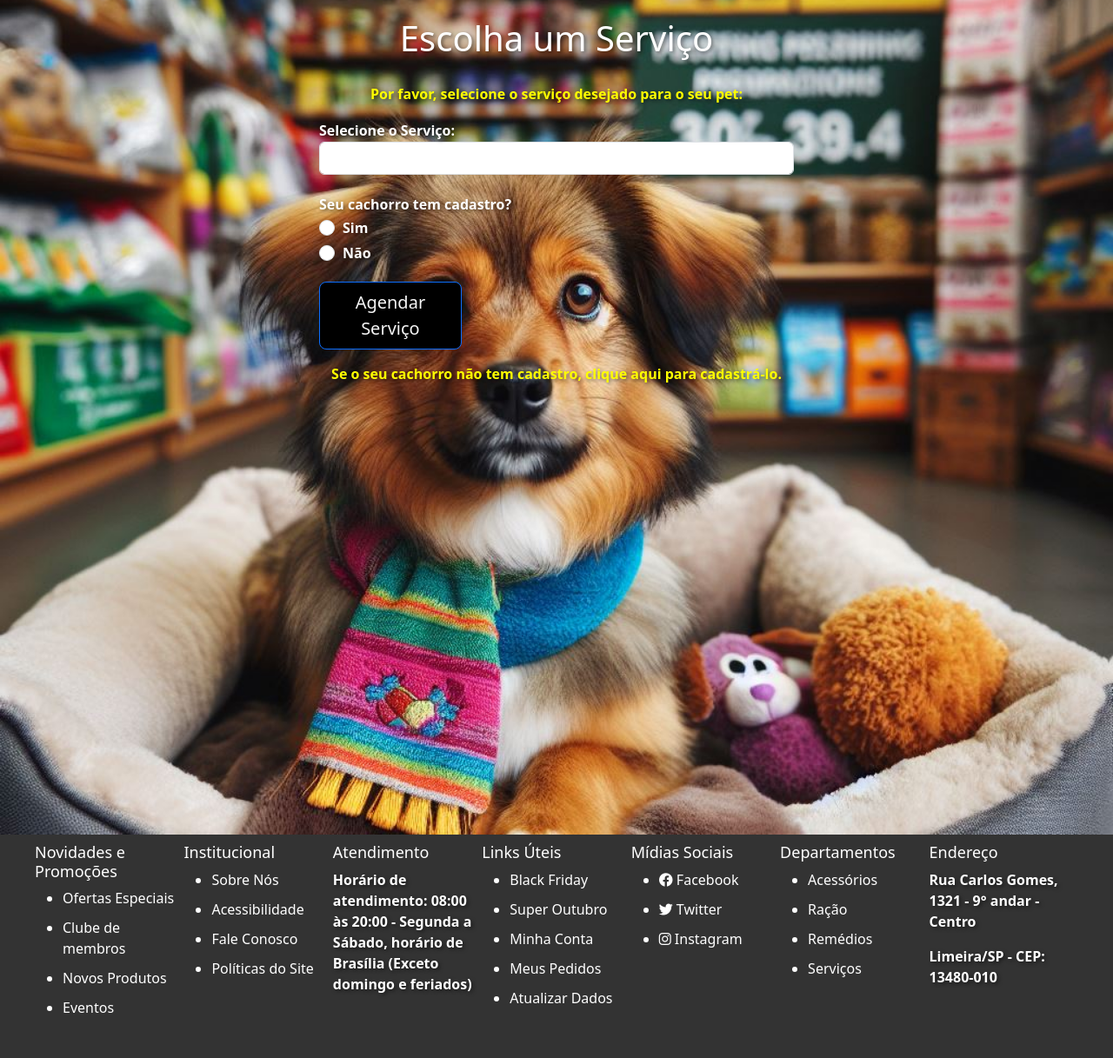
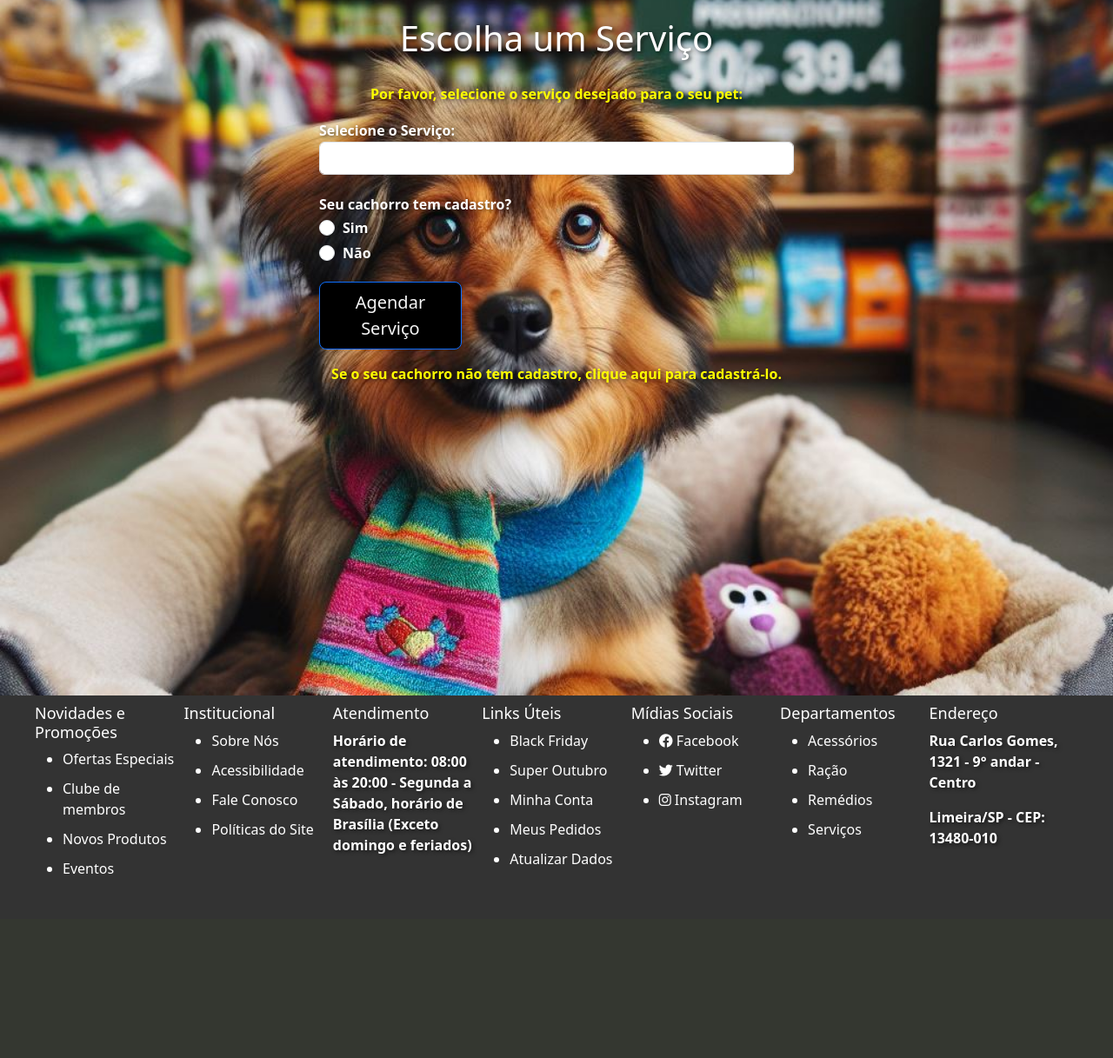
Before and after one commit to MateusOliveiraT25/KingPetShopXampp, a PHP site: page /KingPetShopXampp/servicos_pet.html in a window 1280 px wide. Shown: the part 120-1337 px from the top of the page at 87% size. After the commit the page ends 1125 px from the top, so only its background shows below. Run offline with PHP 8.4, Linux system fonts and the light colour scheme.

Commit message:
07/12/2023

```diff
--- a/stylefundo.css
+++ b/stylefundo.css
@@ -4,7 +4,7 @@
     background-position: center;
     background-repeat: no-repeat;
     /* Adicione height: 100vh para cobrir a altura total da viewport */
-    height: 120vh;
+    height: 100vh;
     /* Adicione margin-bottom para garantir que a imagem se estenda até o footer */
     margin-bottom: 0; /* Ajuste conforme necessário */
 }
```
